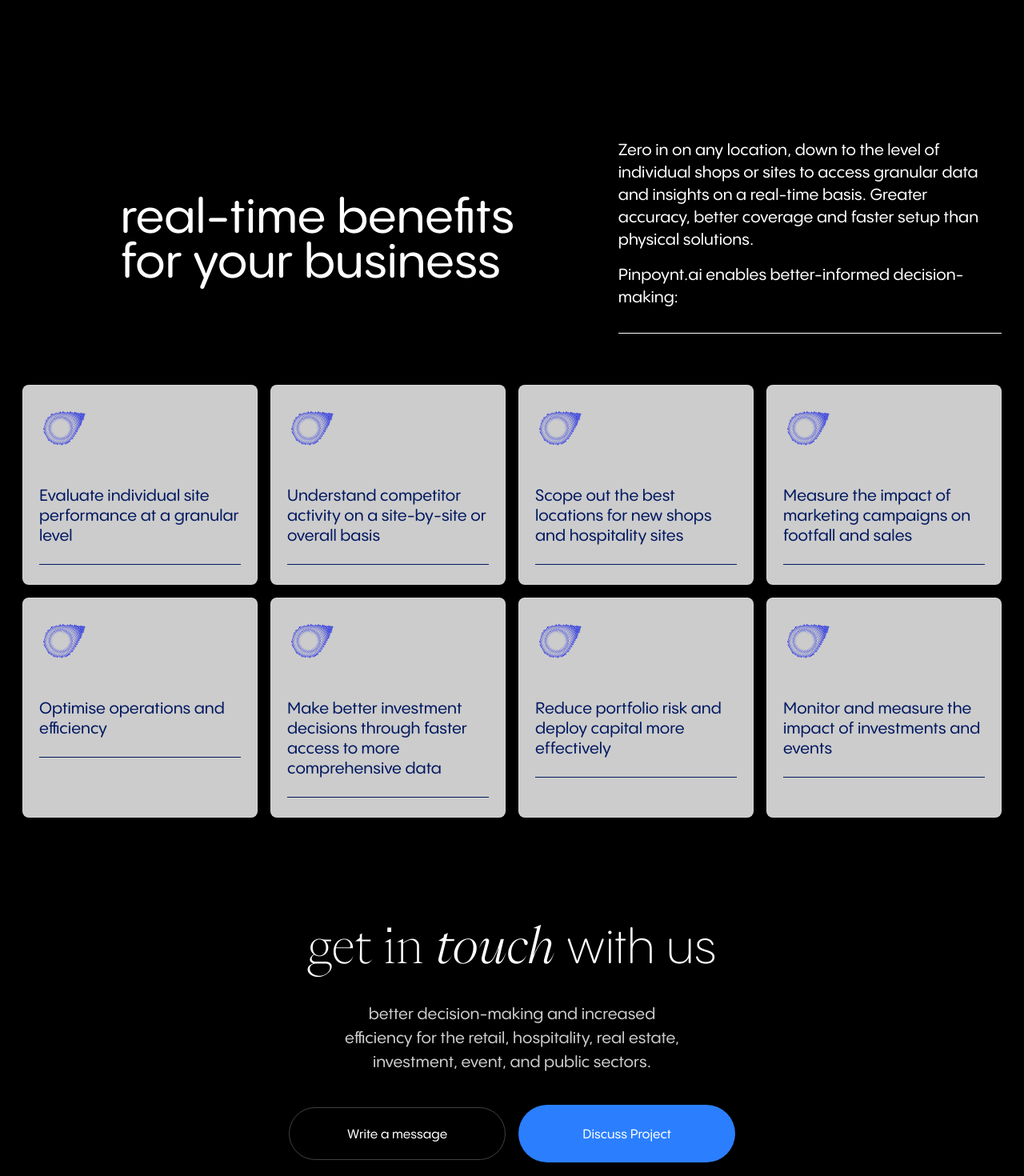
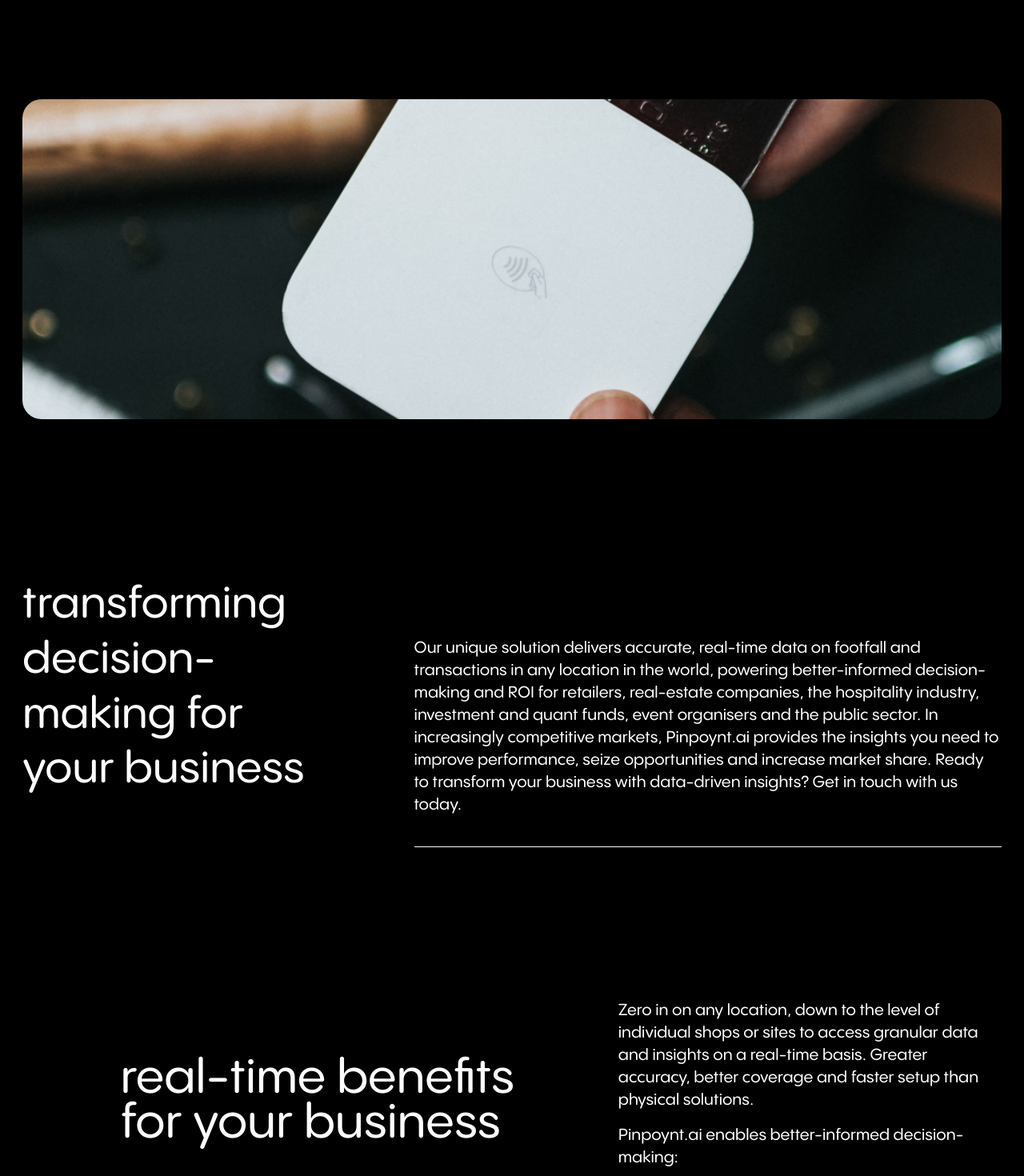
Before and after one commit to FelltopDigital/pinpoynt, a Next.js app: page / in a window 1280 px wide. Shown: the part 820-2290 px from the top of the page at 80% size. Built offline with nearby package versions, Linux system fonts and the light colour scheme.

Commit message:
adds interactive text

```diff
--- a/app/page.js
+++ b/app/page.js
@@ -5,11 +5,13 @@ import HomeTryCta from "@/components/homeTryCta";
 import RealtimeBenefits from "@/components/realtime-benefits";
 import GetInTouch from "@/components/get-in-touch";
 import Partners from "@/components/partners";
+import HomeImageText from "@/components/homeImageText";
 
 export default function Home() {
   return (
     <Layout>
       <HomeIntro />
+      <HomeImageText />
       <RealtimeBenefits />
       <GetInTouch />
       <Partners />
--- /dev/null
+++ b/components/homeImageText/index.js
@@ -0,0 +1,99 @@
+"use client";
+import React, { useRef, useEffect, useState } from 'react';
+import Container from '@/components/container';
+import Image from 'next/image';
+
+const paragraphs = [
+  "Our unique solution delivers accurate, real-time data on footfall and transactions in any location in the world, powering better-informed decision-making and ROI for retailers, real-estate companies, the hospitality industry, investment and quant funds, event organisers and the public sector. In increasingly competitive markets, Pinpoynt.ai provides the insights you need to improve performance, seize opportunities and increase market share. Ready to transform your business with data-driven insights? Get in touch with us today.",
+  "Actionable insights on current and predicted footfall, dwell time, and spend, delivered through an interactive dashboard or direct feed into your business intelligence and analytics solutions. Proven and tested to be 99.73% accurate when compared to camera-based systems and fully privacy-compliant, with no Personally Identifiable Information (PII) collected."
+];
+
+const HomeImageText = () => {
+  const sectionRef = useRef(null);
+  const [isSticky, setIsSticky] = useState(false);
+  const [activeIndex, setActiveIndex] = useState(0);
+  const [unstick, setUnstick] = useState(false);
+
+  useEffect(() => {
+    const handleScroll = () => {
+      if (!sectionRef.current) return;
+      const rect = sectionRef.current.getBoundingClientRect();
+      const top = rect.top;
+
+      // Stick when 100px from top, unstick after all paragraphs
+      if (top <= 100 && !unstick) {
+        setIsSticky(true);
+      } else if (top > 100) {
+        setIsSticky(false);
+        setActiveIndex(0);
+        setUnstick(false);
+      }
+
+      // Calculate scroll progress within the sticky section
+      if (isSticky && !unstick) {
+        const sectionHeight = sectionRef.current.offsetHeight;
+        const scrollY = window.scrollY + 100 - sectionRef.current.offsetTop;
+        const progress = Math.max(0, Math.min(1, scrollY / (sectionHeight * 0.7)));
+        const newIndex = Math.min(
+          paragraphs.length - 1,
+          Math.floor(progress * paragraphs.length)
+        );
+        setActiveIndex(newIndex);
+
+        // Unstick after last paragraph
+        if (progress >= 1) {
+          setUnstick(true);
+          setIsSticky(false);
+        }
+      }
+    };
+
+    window.addEventListener('scroll', handleScroll, { passive: true });
+    return () => window.removeEventListener('scroll', handleScroll);
+  }, [isSticky, unstick]);
+
+  return (
+    <div ref={sectionRef} className="mb-64 relative">
+      <Container>
+        <div className="flex-[0_0_100%] h-[400px] mb-10 lg:mb-48 overflow-hidden rounded-3xl">
+          <Image
+            src="/sectors-header.jpg"
+            alt="Sectors Header"
+            width={1000}
+            height={1000}
+            className="w-full h-full object-cover"
+          />
+        </div>
+        <div
+          className={`
+            flex-[0_0_100%] flex flex-col lg:flex-row lg:items-center lg:justify-between
+            ${isSticky && !unstick ? 'sticky top-[100px] z-20 bg-black' : ''}
+          `}
+          style={{
+            transition: 'box-shadow 0.3s',
+            boxShadow: isSticky && !unstick ? '0 2px 16px rgba(0,0,0,0.1)' : 'none'
+          }}
+        >
+          <h1 className="flex-[0_0_30%] max-w-[380px] mb-5 lg:mb-0 lg:max-w-full text-[32px] lg:text-[55px] leading-[1.1] lg:leading-tight">
+            transforming decision-making for your business
+          </h1>
+          <div className="flex-[0_0_60%] lg:text-xl min-h-[120px] relative">
+            {paragraphs.map((text, idx) => (
+              <p
+                key={idx}
+                className={`
+                  absolute left-0 top-0 w-full transition-opacity duration-500 border-b border-white pb-10
+                  ${activeIndex === idx ? 'opacity-100' : 'opacity-0 pointer-events-none'}
+                `}
+              >
+                {text}
+              </p>
+            ))}
+          </div>
+        </div>
+      </Container>
+    </div>
+  );
+};
+
+export default HomeImageText;
```
